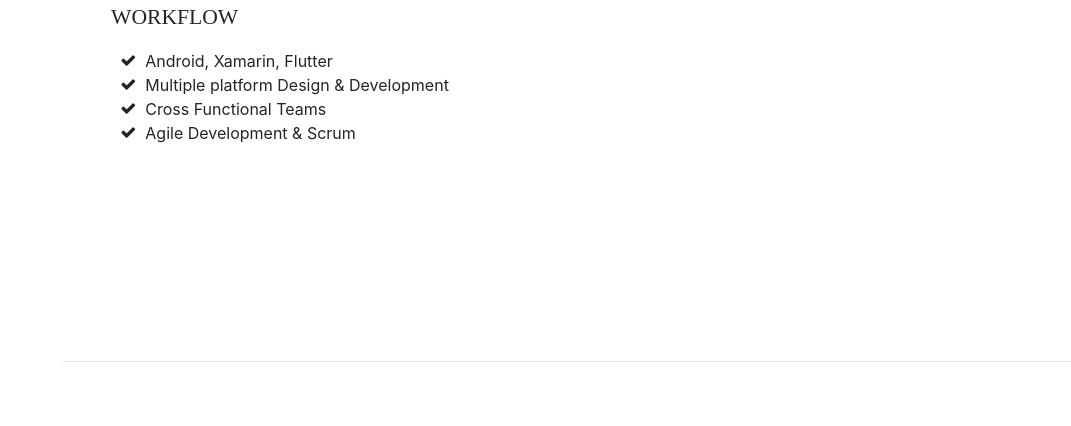
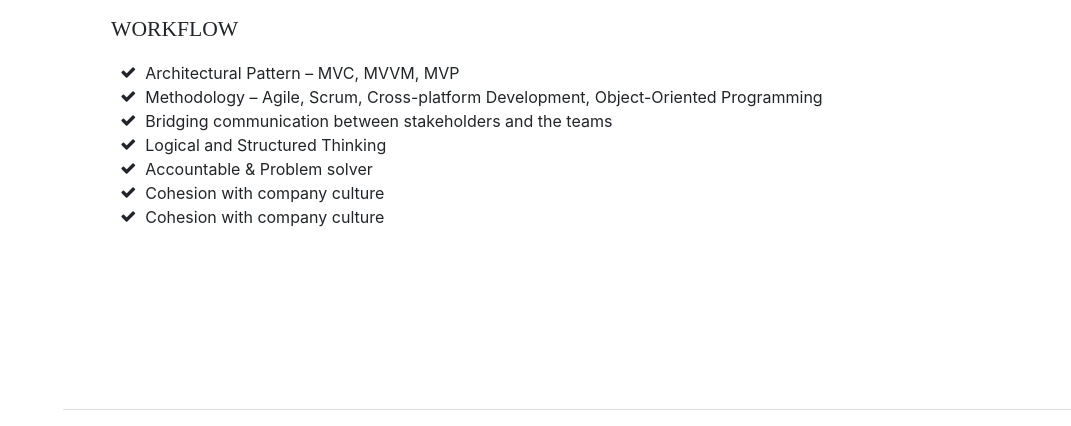
Before and after one commit to dgandhi17/darshan.github.io, a website with bundled scripts: page index.html in a window 1280 px wide. Shown: the part 2685-3111 px from the top of the page, without its empty margins (209-1280 px from the left). Built offline with nearby package versions, Linux system fonts and the light colour scheme; a web font is replaced by a local one.

Commit message:
added content to skills

```diff
--- a/index.html
+++ b/index.html
@@ -175,6 +175,10 @@
                 <i class="fa-li fa fa-check"></i>
                 Junior's performance reviews
               </li>
+              <li>
+                <i class="fa-li fa fa-check"></i>
+                Implemented organization level checkstyles, coding standards, PMD, Sonar for Android Apps
+              </li>
             </ul>
           </div>
           <div class="resume-date text-md-right">
@@ -349,16 +353,25 @@
         <ul class="fa-ul mb-0">
           <li>
             <i class="fa-li fa fa-check"></i>
-            Android, Xamarin, Flutter</li>
+            Architectural Pattern – MVC, MVVM, MVP</li>
           <li>
             <i class="fa-li fa fa-check"></i>
-            Multiple platform Design &amp; Development</li>
+            Methodology – Agile, Scrum, Cross-platform Development, Object-Oriented Programming</li>
           <li>
             <i class="fa-li fa fa-check"></i>
-            Cross Functional Teams</li>
+            Bridging communication between stakeholders and the teams</li>
           <li>
             <i class="fa-li fa fa-check"></i>
-            Agile Development &amp; Scrum</li>
+            Logical and Structured Thinking</li>
+          <li>
+            <i class="fa-li fa fa-check"></i>
+            Accountable & Problem solver</li>
+          <li>
+            <i class="fa-li fa fa-check"></i>
+            Cohesion with company culture</li>
+          <li>
+            <i class="fa-li fa fa-check"></i>
+            Cohesion with company culture</li>
         </ul>
       </div>
     </section>
```
